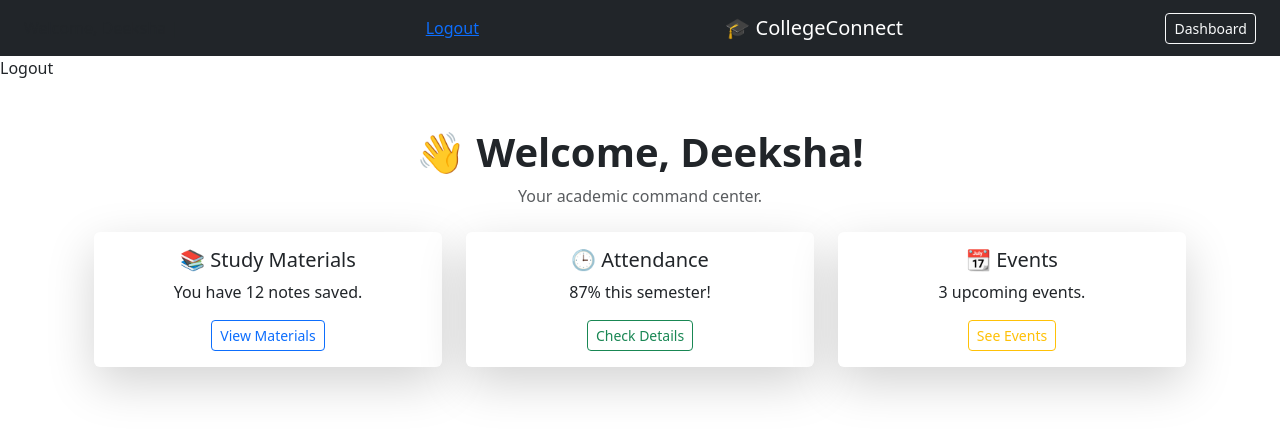
After one commit to Deeksha-coder-debug/College-Connect-Project, a Django app: page /core/dashboard/ in a window 1280 px wide. The commit adds this page. Shown: the top 435 px of the page. Run offline with Django 5.2, Linux system fonts and the light colour scheme; a user stored in the database is signed in.

Commit message:
Added Login,Logout and signup options

```diff
--- a/College_Connect/settings.py
+++ b/College_Connect/settings.py
@@ -100,6 +100,8 @@ AUTH_PASSWORD_VALIDATORS = [
     },
 ]
 
+LOGIN_REDIRECT_URL = 'dashboard'
+LOGOUT_REDIRECT_URL = 'home'
 
 # Internationalization
 # https://docs.djangoproject.com/en/5.1/topics/i18n/
--- a/College_Connect/urls.py
+++ b/College_Connect/urls.py
@@ -15,9 +15,15 @@ Including another URLconf
     2. Add a URL to urlpatterns:  path('blog/', include('blog.urls'))
 """
 from django.contrib import admin
+from django.contrib.auth import views as auth_views
 from django.urls import path,include
+from core.views import signup_view
+
 
 urlpatterns = [
     path('admin/', admin.site.urls),
-    path('core/',include('core.urls'))
+    path('core/',include('core.urls')),
+    path('accounts/login/', auth_views.LoginView.as_view(), name='login'),
+    path('accounts/logout/', auth_views.LogoutView.as_view(next_page='home'), name='logout'),
+    path('accounts/signup/', signup_view, name='signup'),
 ]
--- /dev/null
+++ b/core/templates/core/base.html
@@ -0,0 +1,52 @@
+<!-- templates/base/base.html -->
+<!DOCTYPE html>
+<html lang="en">
+<head>
+    <meta charset="UTF-8">
+    <title>{% block title %}CollegeConnect{% endblock %}</title>
+    <link rel="stylesheet" href="static/css/style.css">
+    <link rel="stylesheet" href="https://cdn.jsdelivr.net/npm/bootstrap@5.3.3/dist/css/bootstrap.min.css">
+    <link href="https://unpkg.com/aos@2.3.1/dist/aos.css" rel="stylesheet">
+
+
+</head>
+<body>
+    <nav class="navbar navbar-dark bg-dark px-4">
+        {% if user.is_authenticated %}
+          Welcome, {{ user.username }} |
+          <a href="{% url 'logout' %}">Logout</a>
+        {% else %}
+          <a href="{% url 'login' %}">Login</a> |
+          <a href="{% url 'signup' %}">Sign Up</a>
+        {% endif %}
+        <a class="navbar-brand" href="#">🎓 CollegeConnect</a>
+        <a class="btn btn-outline-light btn-sm" href="{% url 'dashboard' %}">Dashboard</a>
+
+    </nav>
+    <!-- <nav>
+        {% if user.is_authenticated %}
+          Welcome, {{ user.username }} |
+          <a href="{% url 'logout' %}">Logout</a>
+        {% else %}
+          <a href="{% url 'login' %}">Login</a> |
+          <a href="{% url 'signup' %}">Sign Up</a>
+        {% endif %}
+    </nav> -->
+
+    <form action="{% url 'logout' %}" method="post" style="display: inline;">
+        {% csrf_token %}
+        <button type="submit" class="btn btn-link nav-link">Logout</button>
+      </form>
+
+    <div class="container mt-4">
+        {% block content %}
+        {% endblock %}
+    </div>
+
+    <script src="https://unpkg.com/aos@2.3.1/dist/aos.js"></script>
+    <script>
+    AOS.init();
+    </script>
+
+</body>
+</html>
--- /dev/null
+++ b/core/templates/core/dashboard.html
@@ -0,0 +1,59 @@
+{% extends 'core/base.html' %}
+<!-- Uses your base layout (with navbar, AOS, Bootstrap) -->
+
+{% block title %}Dashboard | CollegeConnect{% endblock %}
+<!-- Sets the title in the browser tab. -->
+
+{% block content %}
+<!-- All dashboard content will go inside this block -->
+
+<div class="container mt-5">
+<!-- Bootstrap container for spacing and center layout.
+mt-5 adds top margin. -->
+    <div class="text-center mb-4">
+      <h1 class="fw-bold">👋 Welcome, {{ username }}!</h1>
+      <p class="text-muted">Your academic command center.</p>
+    </div>
+    <!-- Personalized greeting using {{ username }}.
+    Nice intro message with muted gray text.
+    fw-bold = bold heading. -->
+
+    <div class="row text-center">
+      <div class="col-md-4 mb-3" data-aos="fade-right">
+        <!-- Adds animation when scrolling using AOS (fade-right).
+        mb-3: bottom margin between cards. -->
+        <div class="card border-0 shadow-lg">
+        <!-- Removes border and adds large shadow -->
+          <div class="card-body">
+            <h5 class="card-title">📚 Study Materials</h5>
+            <p class="card-text">You have {{ materials_count }} notes saved.</p>
+            <a href="#" class="btn btn-outline-primary btn-sm">View Materials</a>
+          </div>
+        </div>
+      </div>
+
+      <!-- Attendance Card -->
+      <div class="col-md-4 mb-3" data-aos="fade-up">
+        <div class="card border-0 shadow-lg">
+          <div class="card-body">
+            <h5 class="card-title">🕒 Attendance</h5>
+            <p class="card-text">{{ attendance_percent }}% this semester!</p>
+            <a href="#" class="btn btn-outline-success btn-sm">Check Details</a>
+          </div>
+        </div>
+      </div>
+
+      <!-- Events Card -->
+      <div class="col-md-4 mb-3" data-aos="fade-left">
+        <div class="card border-0 shadow-lg">
+          <div class="card-body">
+            <h5 class="card-title">📆 Events</h5>
+            <p class="card-text">{{ upcoming_events }} upcoming events.</p>
+            <a href="#" class="btn btn-outline-warning btn-sm">See Events</a>
+          </div>
+        </div>
+      </div>
+    </div>
+  </div>
+  {% endblock %}
+  <!-- End the block so it goes back to base layout. -->
--- a/core/templates/core/home.html
+++ b/core/templates/core/home.html
@@ -1,5 +1,5 @@
 <!-- templates/core/home.html -->
-{% extends 'base/base.html' %}
+{% extends 'core/base.html' %}
 {% load static %}
 {% block title %}Home | CollegeConnect{% endblock %}
 
@@ -27,7 +27,7 @@
       <div class="col-md-6 text-dark text-start" data-aos="fade-left">
         <h1 class="display-4 fw-bold">Welcome to CollegeConnect 🎓</h1>
         <p class="lead">One portal. Every need. Your academic life, simplified.</p>
-        <a href="#" class="btn btn-warning btn-lg mt-3">Get Started</a>
+        <a href="{% url 'login' %}" class="btn btn-warning btn-lg mt-3">Get Started</a>
       </div>
 
     </div>
--- a/core/urls.py
+++ b/core/urls.py
@@ -1,6 +1,10 @@
 from django.urls import path
 from . import views
+from django.contrib.auth.views import LogoutView
 
 urlpatterns = [
     path('', views.home, name='home'),
+    path('dashboard/', views.dashboard, name='dashboard'),
+    path('accounts/signup/', views.signup_view, name='signup'),
+    path('accounts/logout/', LogoutView.as_view(next_page='login'), name='logout'),
 ]
--- a/core/views.py
+++ b/core/views.py
@@ -1,5 +1,42 @@
-from django.shortcuts import render
+from django.shortcuts import render,redirect
+# renders html templates with data
+from django.contrib.auth.decorators import login_required
+# ensures only logged in users can access dashboard (security layer)
+from django.contrib.auth.forms import UserCreationForm
+
 
 # Create your views here.
 def home(request):
     return render(request, 'core/home.html')
+
+@login_required
+# protected by @login_required so if someone isn't logged in , they get
+# get redirected to login page
+def dashboard(request):
+    user=request.user
+    # fetches currently logged in user ohj
+    # from this we can access user.username, user.email,etc
+
+    context = {
+        'username': user.username,
+        'materials_count': 12,
+        'attendance_percent': 87,
+        'upcoming_events': 3,
+    }
+    # context dictionary holds data we’ll send to the HTML template.
+    # These are placeholders for now (materials_count, attendance_percent, etc.)
+    # In future: fetch these dynamically from database (e.g., from models).
+
+    return render(request, 'core/dashboard.html', context)
+    # Loads the template dashboard.html inside the core app’s templates folder.
+    # Passes the context so that values like {{ username }} work inside the HTML.
+
+def signup_view(request):
+    if request.method == 'POST':
+        form = UserCreationForm(request.POST)
+        if form.is_valid():
+            form.save()
+            return redirect('login')  # name from urls.py
+    else:
+        form = UserCreationForm()
+    return render(request, 'registration/signup.html', {'form': form})
```
Also changed, not shown: core/templates/base/base.html (deleted, +0 -29 lines), core/templates/registration/login.html (added, +13 -0 lines), core/templates/registration/signup.html (added, +12 -0 lines), db.sqlite3.
